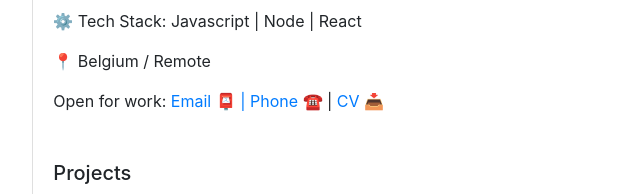
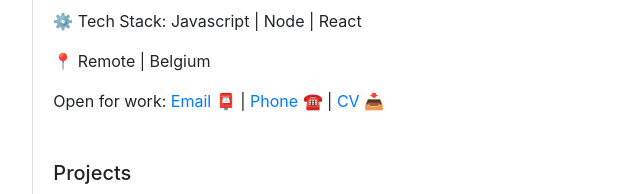
Before and after one commit to LujiAnna/LujiAnna.github.io, a plain HTML site: page index.html in a window 1280 px wide. Shown: the part 150-344 px from the top of the page, 206-846 px from the left. Drawn offline with nearby package versions, Linux system fonts and the light colour scheme.

Commit message:
modify separator

```diff
--- a/index.html
+++ b/index.html
@@ -27,8 +27,8 @@
             <div class="card-body">
                 <h1 class="card-title"> Anna <small class="text-muted">Ikoki</small></h1>
                 <p class="card-text">⚙️ Tech Stack: Javascript | Node | React</p>
-                <p class="card-text">📍 Belgium / Remote</p>
-                <p class="card-text">Open for work: <a class="link-dark" href="mailto:ikokianna@gmail.com" target="_blank" title="Write me an email"> Email 📮 </a><a class="link-dark" href="tel:+32-487-412-183"> | Phone ☎️</a> | <a class="link-dark" href="anna_cv_mar_2021.pdf"
+                <p class="card-text">📍 Remote | Belgium</p>
+                <p class="card-text">Open for work: <a class="link-dark" href="mailto:ikokianna@gmail.com" target="_blank" title="Write me an email"> Email 📮 </a> | <a class="link-dark" href="tel:+32-487-412-183">Phone ☎️</a> | <a class="link-dark" href="anna_cv_mar_2021.pdf"
                         target="_blank" title="Download my CV"> CV 📥 </a></p>
 
                 <div class=" d-grid gap-2 mt-5">
```
